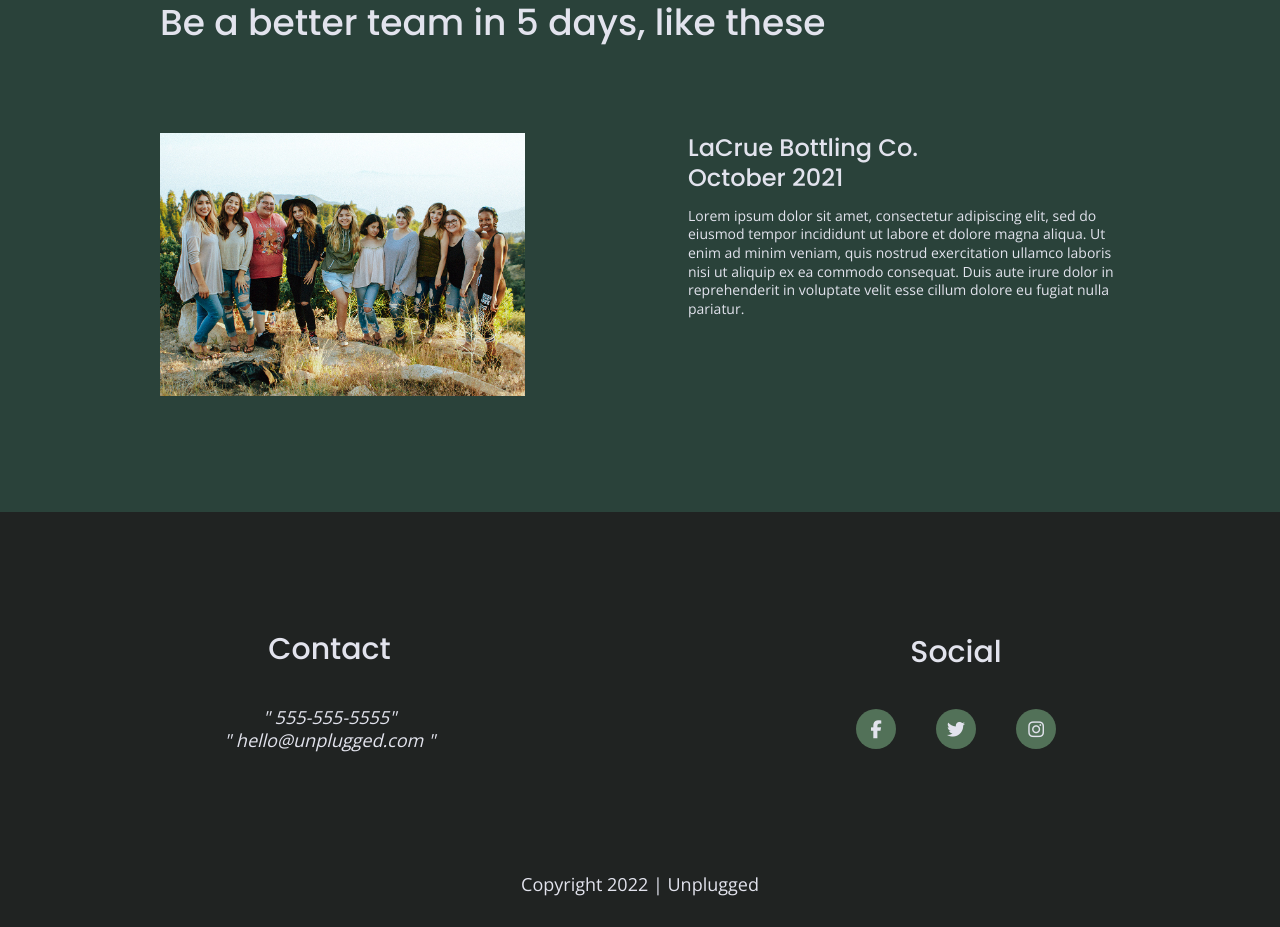
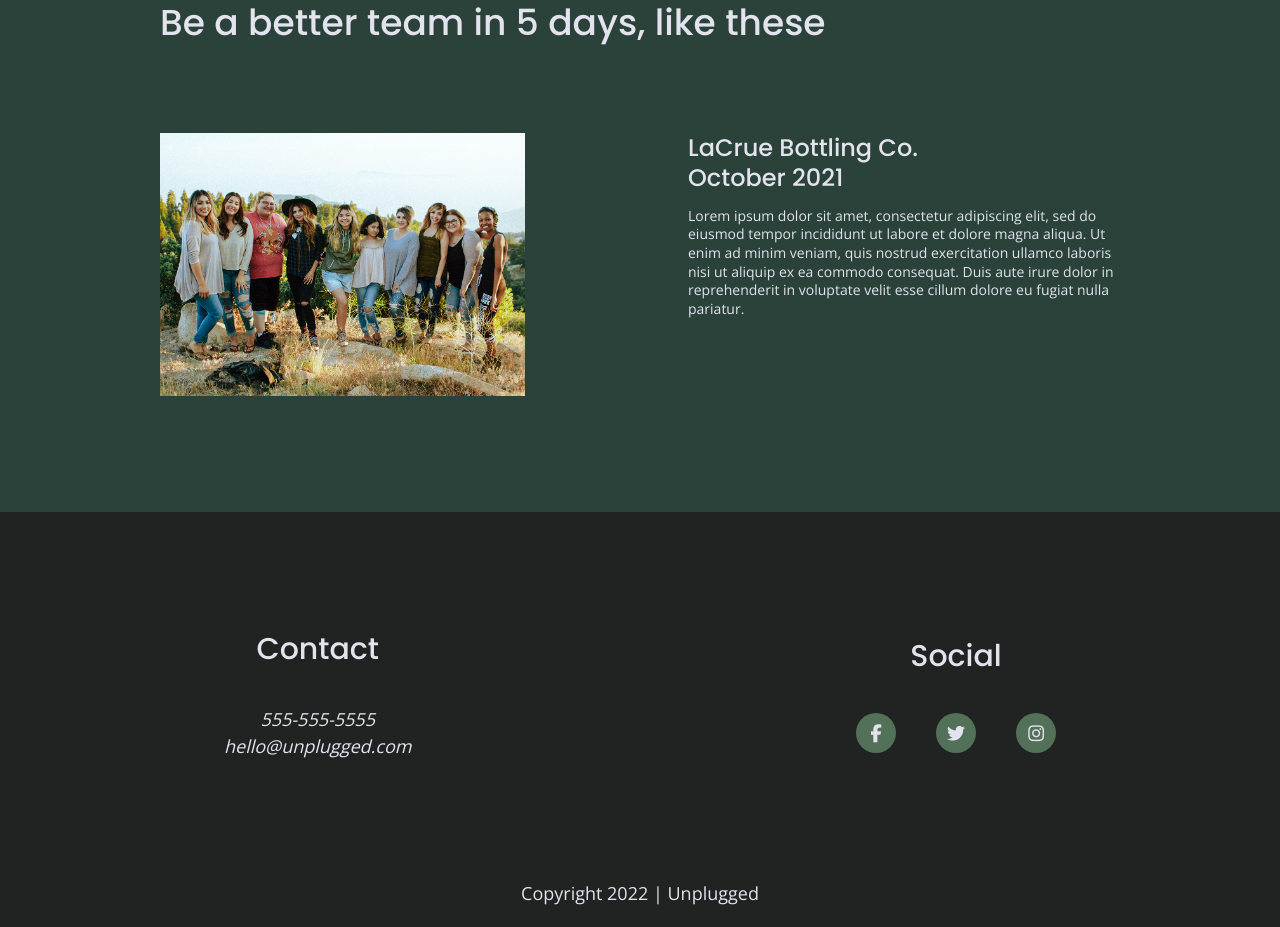
Before and after one commit to Mbuchyn/unplugged_site, a website built with Parcel: page index.html in a window 1280 px wide. Shown: the part 1744-2671 px from the top of the page. Built offline with nearby package versions, Linux system fonts and the light colour scheme.

Commit message:
Final update of responsive styes

```diff
--- a/css/main.css
+++ b/css/main.css
@@ -696,7 +696,7 @@
   }
 
   footer p {
-      line-height: 1.285;
+      line-height: 1.5;
   }
 
   footer .social-icons {
--- a/index.html
+++ b/index.html
@@ -152,9 +152,9 @@
             <div class="contact">
               <h4>Contact</h4>
               <address>
-                <p>" 555-555-5555"
+                <p> 555-555-5555
                   <br>
-                  " hello@unplugged.com "
+                   hello@unplugged.com
                 </p>
               </address>
               </div>
```
Also changed, not shown: about/index.html (+7 -5 lines), faq/index.html (+4 -4 lines).
